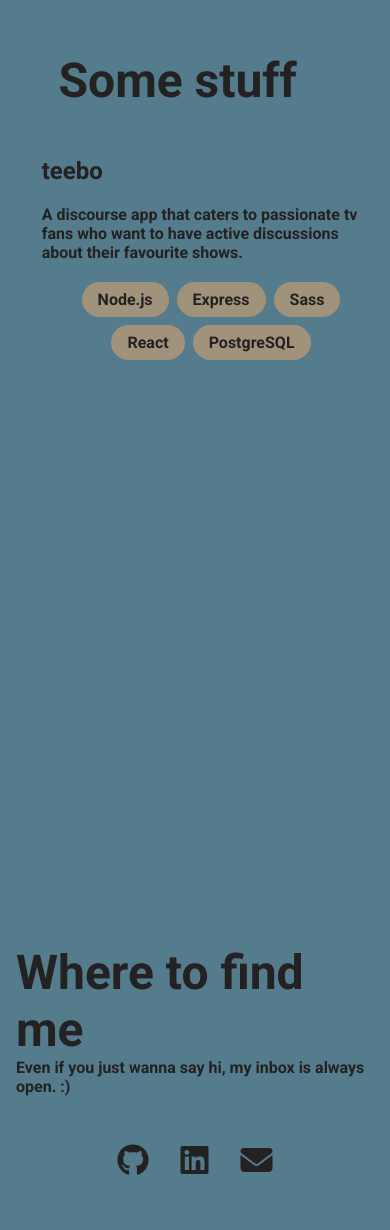
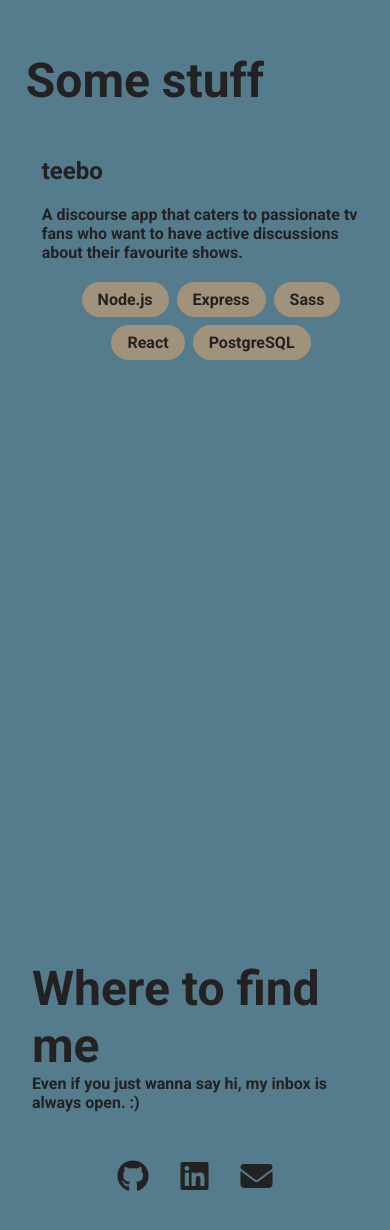
Before and after one commit to kaseyvee/website, a React (Create React App) app: page / in a window 390 px wide. Shown: the part 1886-3116 px from the top of the page. Built offline with nearby package versions, Linux system fonts and the light colour scheme.

Commit message:
Edit header margins

```diff
--- a/src/App.scss
+++ b/src/App.scss
@@ -245,7 +245,6 @@ nav {
   }
 
   #projects {
-
     img {
       display: none;
     }
@@ -279,8 +278,11 @@ nav {
 
   #projects {
     h1 {
-      margin-left: 3rem;
-      margin-right: 3rem;
+      margin-left: 1rem;
+    }
+
+    .project-description {
+      width: 50vw !important;
     }
   }
 }
@@ -330,7 +332,7 @@ nav {
 
   #contact {
     div {
-      margin: 1rem;
+      margin: 2rem 2rem 0 2rem;
     }
 
     .links {
--- a/src/components/Projects.js
+++ b/src/components/Projects.js
@@ -3,8 +3,10 @@ export default function Projects() {
 
   return (
     <section id="projects" className="page">
-      <h1>Some stuff</h1>
-      <ProjectList />
+      <div>
+        <h1>Some stuff</h1>
+        <ProjectList />
+      </div>
     </section>
   )
 }
```
